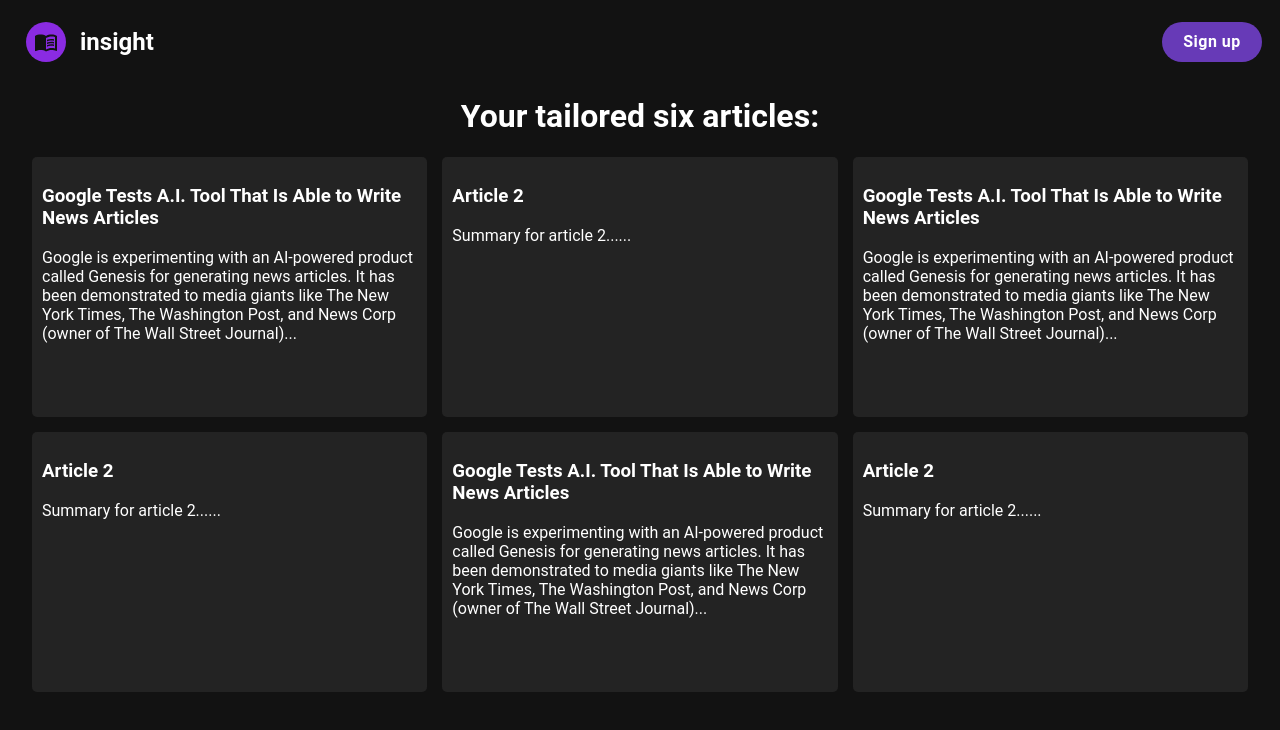
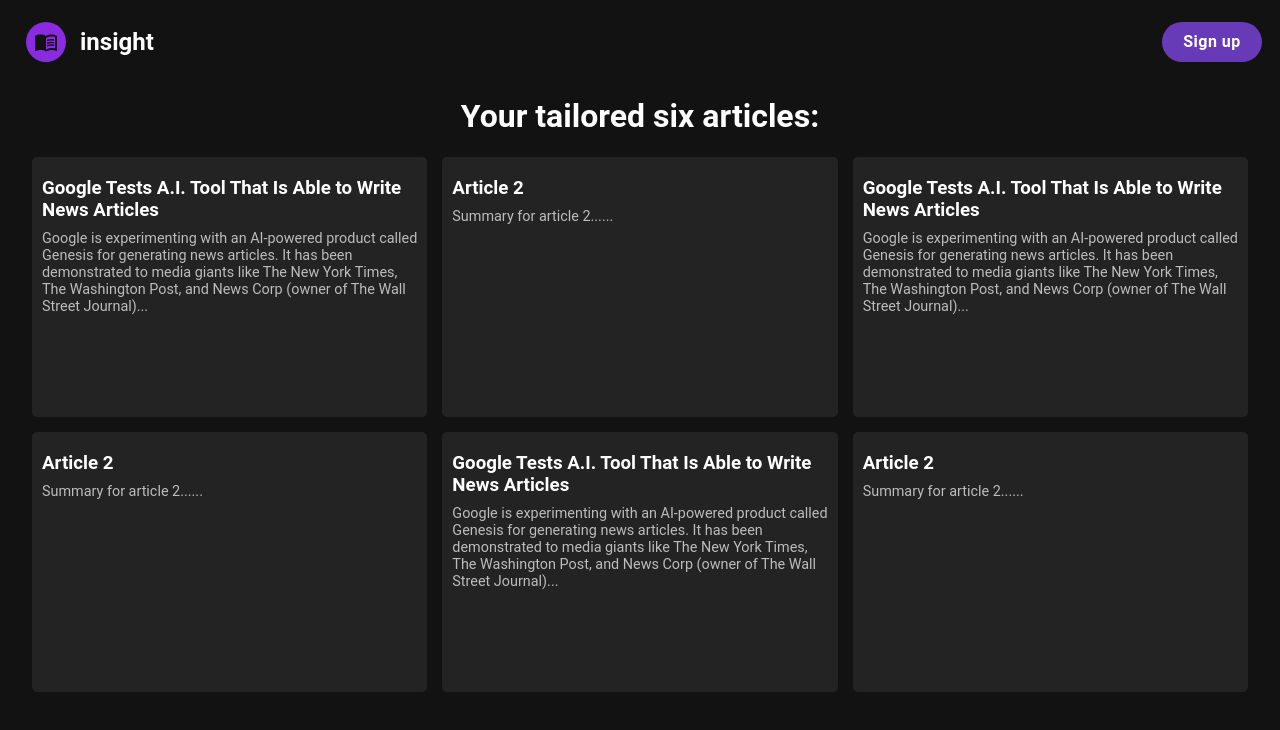
Before and after one commit to ramymiz/Newsletter-AI, a React (Create React App) app: page /articles in a window 1280 px wide. Shown: the top 730 px of the page. Built offline with nearby package versions, Linux system fonts and the light colour scheme.

Commit message:
update article

```diff
--- a/src/pages/ArticlePage/Components/Article.js
+++ b/src/pages/ArticlePage/Components/Article.js
@@ -14,8 +14,8 @@ export default function Article({ article }) {
     return (
         <div>
             <div className="Article" onClick={handleOpen}>
-                <h3>{article.title}</h3>
-                <p>{twoSentenceSummary}</p>
+                <h3 style={{marginTop: '10px', marginBottom: '-5px'}}>{article.title}</h3>
+                <p style={{fontSize: '0.9rem', color: '#BCBCBC'}}>{twoSentenceSummary}</p>
 
             </div>
 
```
